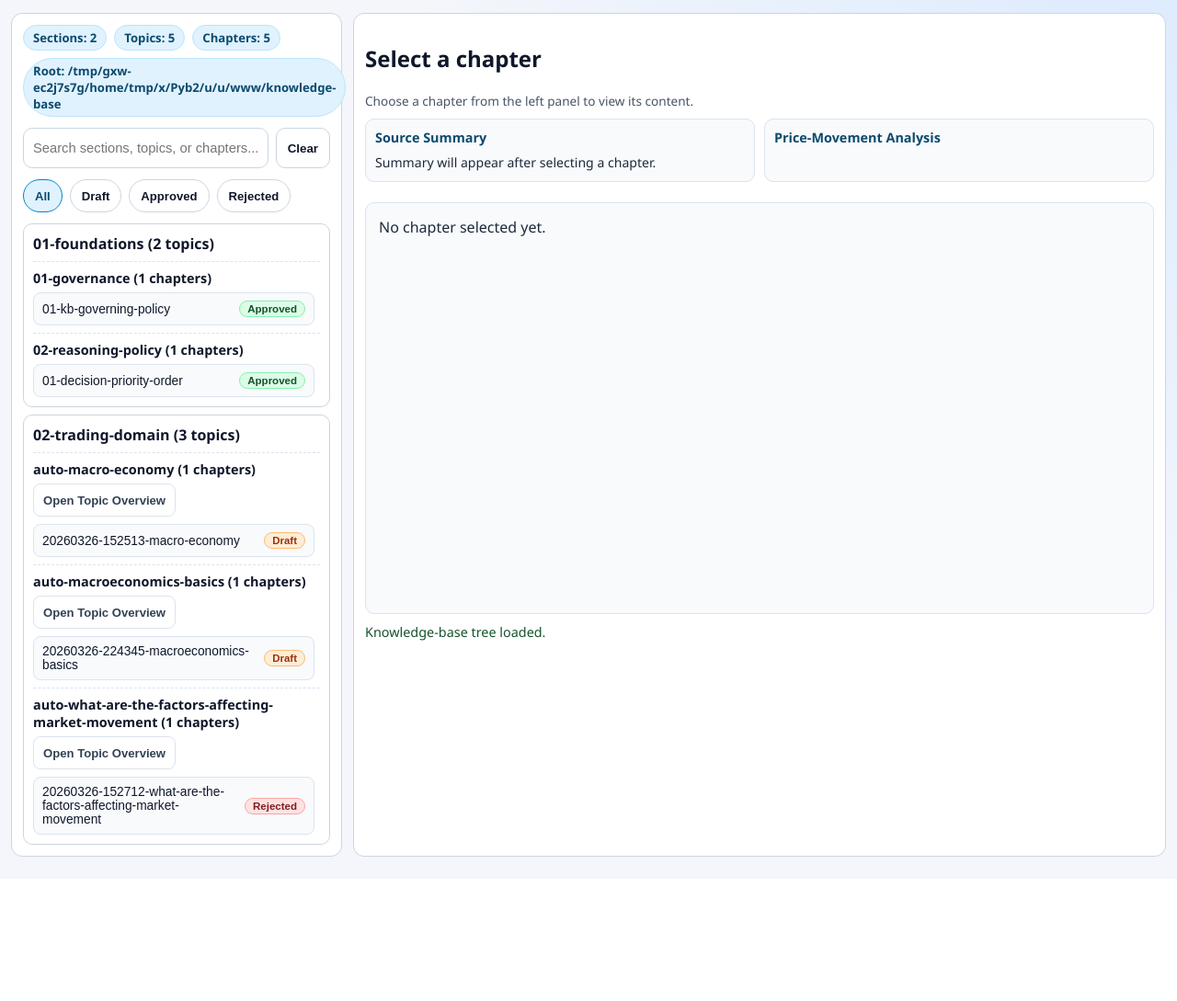
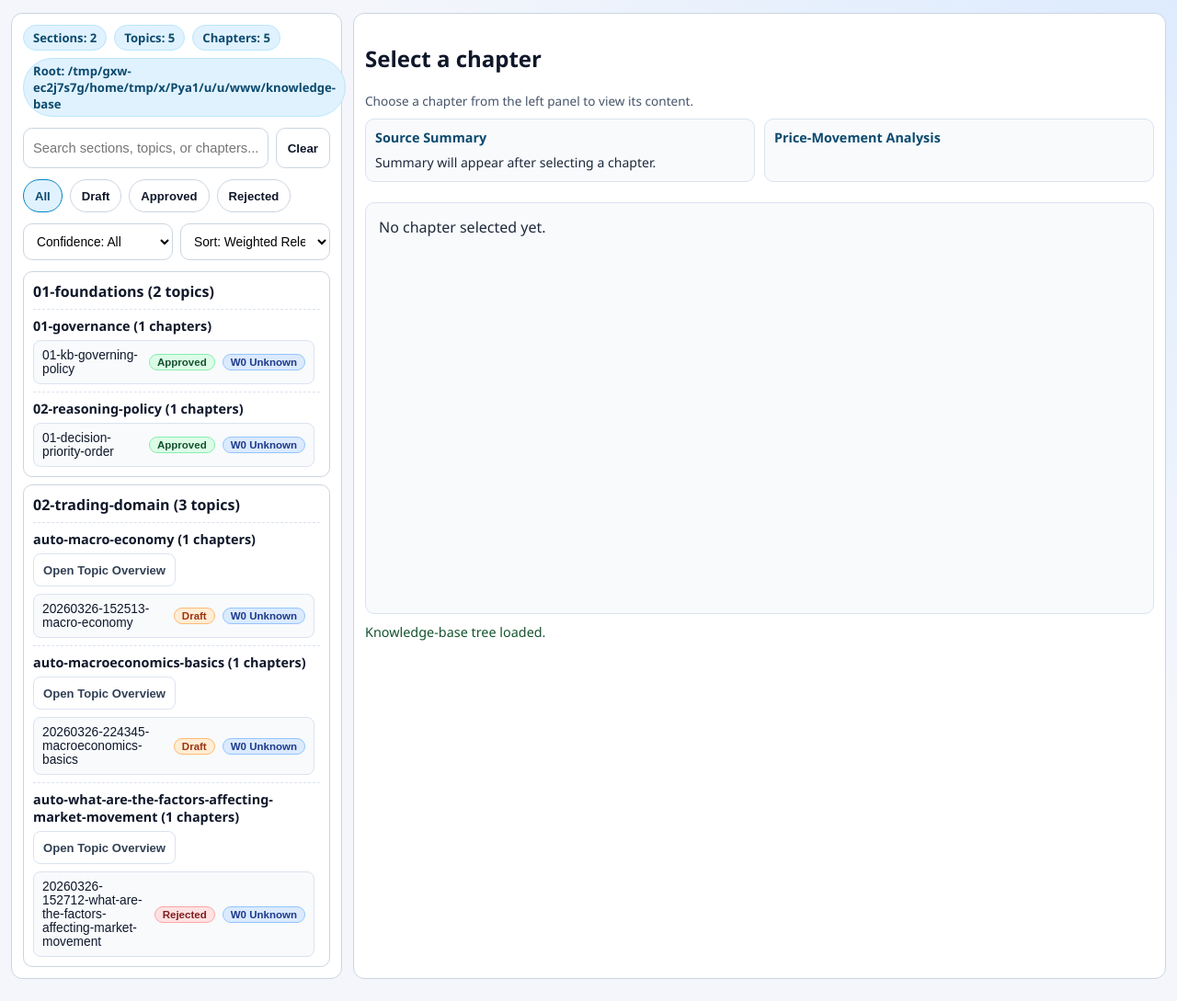
Before and after one commit to erictkh18-prog/stock-agent, a FastAPI app: page /knowledge-base in a window 1280 px wide. Shown: the part 99-1188 px from the top of the page at 92% size. Before the commit the page ends 1031 px from the top, so only its background shows below. Run offline with FastAPI, Linux system fonts and the light colour scheme; some libraries are stand-ins or nearby versions.

Commit message:
Add KB viewer sorting and confidence filtering

```diff
--- a/web/templates/knowledge-base-viewer.html
+++ b/web/templates/knowledge-base-viewer.html
@@ -127,6 +127,23 @@
             flex-wrap: wrap;
             gap: 8px;
             margin-bottom: 12px;
+        }
+
+        .analysis-controls {
+            display: grid;
+            grid-template-columns: 1fr 1fr;
+            gap: 8px;
+            margin-bottom: 12px;
+        }
+
+        .analysis-controls select {
+            width: 100%;
+            border: 1px solid var(--line);
+            border-radius: 10px;
+            padding: 10px;
+            min-height: 40px;
+            font-size: 0.86rem;
+            background: #fff;
         }
 
         .quick-filter-btn {
@@ -281,6 +298,34 @@
             color: #7f1d1d;
             background: #fee2e2;
             border-color: #fca5a5;
+        }
+
+        .chapter-analysis-badge {
+            border-radius: 999px;
+            padding: 2px 8px;
+            font-size: 0.72rem;
+            font-weight: 700;
+            border: 1px solid transparent;
+            white-space: nowrap;
+        }
+
+        .chapter-analysis-badge.high {
+            color: #14532d;
+            background: #dcfce7;
+            border-color: #86efac;
+        }
+
+        .chapter-analysis-badge.medium {
+            color: #92400e;
+            background: #fef3c7;
+            border-color: #fcd34d;
+        }
+
+        .chapter-analysis-badge.low,
+        .chapter-analysis-badge.unknown {
+            color: #1e3a8a;
+            background: #dbeafe;
+            border-color: #93c5fd;
         }
 
         .chapter-open-explorer {
@@ -483,6 +528,10 @@
             .filter-row {
                 grid-template-columns: 1fr;
             }
+
+            .analysis-controls {
+                grid-template-columns: 1fr;
+            }
         }
     </style>
 </head>
@@ -512,6 +561,21 @@
                     <button class="quick-filter-btn" type="button" data-status="draft">Draft</button>
                     <button class="quick-filter-btn" type="button" data-status="approved">Approved</button>
                     <button class="quick-filter-btn" type="button" data-status="rejected">Rejected</button>
+                </div>
+                <div class="analysis-controls" aria-label="Analysis filters and sorting">
+                    <select id="confidenceFilter" aria-label="Confidence filter">
+                        <option value="all">Confidence: All</option>
+                        <option value="high">Confidence: High</option>
+                        <option value="medium">Confidence: Medium</option>
+                        <option value="low">Confidence: Low</option>
+                        <option value="unknown">Confidence: Unknown</option>
+                    </select>
+                    <select id="chapterSort" aria-label="Chapter sort order">
+                        <option value="weighted_desc">Sort: Weighted Relevance (High to Low)</option>
+                        <option value="weighted_asc">Sort: Weighted Relevance (Low to High)</option>
+                        <option value="updated_desc">Sort: Most Recently Updated</option>
+                        <option value="updated_asc">Sort: Oldest Updated</option>
+                    </select>
                 </div>
                 <ul class="tree" id="tree"></ul>
             </section>
@@ -559,6 +623,8 @@
         const treeFilterInput = document.getElementById("treeFilter");
         const clearFilterBtn = document.getElementById("clearFilterBtn");
         const quickFilters = document.getElementById("quickFilters");
+        const confidenceFilter = document.getElementById("confidenceFilter");
+        const chapterSort = document.getElementById("chapterSort");
         const openSelectedExplorerBtn = document.getElementById("openSelectedExplorerBtn");
         const approveChapterBtn = document.getElementById("approveChapterBtn");
         const rejectChapterBtn = document.getElementById("rejectChapterBtn");
@@ -566,6 +632,8 @@
         let activeChapterPath = "";
         let fullSections = [];
         let activeStatusFilter = "all";
+        let activeConfidenceFilter = "all";
+        let activeSortOrder = "weighted_desc";
         let currentUser = null;
 
         function getAuthToken() {
@@ -653,11 +721,11 @@
 
         clearFilterBtn.addEventListener("click", () => {
             treeFilterInput.value = "";
-            renderTree(fullSections, "", activeStatusFilter);
+            renderTree(fullSections, "", activeStatusFilter, activeConfidenceFilter, activeSortOrder);
         });
 
         treeFilterInput.addEventListener("input", () => {
-            renderTree(fullSections, treeFilterInput.value.trim().toLowerCase(), activeStatusFilter);
+            renderTree(fullSections, treeFilterInput.value.trim().toLowerCase(), activeStatusFilter, activeConfidenceFilter, activeSortOrder);
         });
 
         quickFilters.addEventListener("click", (event) => {
@@ -672,7 +740,17 @@
                 button.classList.toggle("active", button === target);
             });
 
-            renderTree(fullSections, treeFilterInput.value.trim().toLowerCase(), activeStatusFilter);
+            renderTree(fullSections, treeFilterInput.value.trim().toLowerCase(), activeStatusFilter, activeConfidenceFilter, activeSortOrder);
+        });
+
+        confidenceFilter.addEventListener("change", () => {
+            activeConfidenceFilter = (confidenceFilter.value || "all").toLowerCase();
+            renderTree(fullSections, treeFilterInput.value.trim().toLowerCase(), activeStatusFilter, activeConfidenceFilter, activeSortOrder);
+        });
+
+        chapterSort.addEventListener("change", () => {
+            activeSortOrder = chapterSort.value || "weighted_desc";
+            renderTree(fullSections, treeFilterInput.value.trim().toLowerCase(), activeStatusFilter, activeConfidenceFilter, activeSortOrder);
         });
 
         openSelectedExplorerBtn.addEventListener("click", async () => {
@@ -719,7 +797,7 @@
 
                 fullSections = payload.sections || [];
                 renderStats(payload);
-                renderTree(fullSections, treeFilterInput.value.trim().toLowerCase(), activeStatusFilter);
+                renderTree(fullSections, treeFilterInput.value.trim().toLowerCase(), activeStatusFilter, activeConfidenceFilter, activeSortOrder);
 
                 statusEl.textContent = "Knowledge-base tree loaded.";
             } catch (error) {
@@ -739,7 +817,7 @@
             statsEl.innerHTML = chips.map((text) => `<span class="chip">${text}</span>`).join("");
         }
 
-        function renderTree(sections, filterText, statusFilter = "all") {
+        function renderTree(sections, filterText, statusFilter = "all", confidenceFilterValue = "all", sortOrder = "weighted_desc") {
             if (!sections.length) {
                 treeEl.innerHTML = '<li class="empty">No sections found in knowledge-base.</li>';
                 return;
@@ -747,6 +825,7 @@
 
             const normalizedFilter = (filterText || "").toLowerCase();
             const normalizedStatus = (statusFilter || "all").toLowerCase();
+            const normalizedConfidence = (confidenceFilterValue || "all").toLowerCase();
             const hasFilter = normalizedFilter.length > 0;
             treeEl.innerHTML = "";
             let matchedSections = 0;
@@ -805,13 +884,33 @@
                                 chapterList.appendChild(emptyChapter);
                             }
                         } else {
-                            for (const chapter of topic.chapters) {
+                            const sortedChapters = [...topic.chapters].sort((a, b) => {
+                                const aWeighted = Number(a.weighted_relevance_score || 0);
+                                const bWeighted = Number(b.weighted_relevance_score || 0);
+                                const aUpdated = Date.parse(a.updated_at || "") || 0;
+                                const bUpdated = Date.parse(b.updated_at || "") || 0;
+
+                                if (sortOrder === "weighted_asc") {
+                                    return aWeighted - bWeighted;
+                                }
+                                if (sortOrder === "updated_desc") {
+                                    return bUpdated - aUpdated;
+                                }
+                                if (sortOrder === "updated_asc") {
+                                    return aUpdated - bUpdated;
+                                }
+                                return bWeighted - aWeighted;
+                            });
+
+                            for (const chapter of sortedChapters) {
                                 const chapterMatch = chapter.name.toLowerCase().includes(normalizedFilter)
                                     || chapter.relative_path.toLowerCase().includes(normalizedFilter);
                                 const chapterStatus = (chapter.status || "Draft").toLowerCase();
+                                const chapterConfidence = (chapter.confidence_band || "Unknown").toLowerCase();
                                 const statusMatch = normalizedStatus === "all" || chapterStatus === normalizedStatus;
+                                const confidenceMatch = normalizedConfidence === "all" || chapterConfidence === normalizedConfidence;
 
-                                if (!statusMatch) {
+                                if (!statusMatch || !confidenceMatch) {
                                     continue;
                                 }
 
@@ -834,8 +933,14 @@
                                 chapterStatusBadge.className = `chapter-status-badge ${chapterStatus}`;
                                 chapterStatusBadge.textContent = chapter.status || "Draft";
 
+                                const chapterAnalysisBadge = document.createElement("span");
+                                chapterAnalysisBadge.className = `chapter-analysis-badge ${chapterConfidence}`;
+                                const weightedScore = Number(chapter.weighted_relevance_score || 0);
+                                chapterAnalysisBadge.textContent = `W${weightedScore} ${chapter.confidence_band || "Unknown"}`;
+
                                 button.appendChild(chapterName);
                                 button.appendChild(chapterStatusBadge);
+                                button.appendChild(chapterAnalysisBadge);
                                 button.dataset.path = chapter.relative_path;
                                 button.addEventListener("click", async () => {
                                     await loadChapter(chapter.relative_path, button);
```
Also changed, not shown: src/knowledge_base.py (+36 -0 lines), tests/test_kb_ingestion.py (+10 -1 lines), tests/test_web_ui.py (+2 -0 lines).
